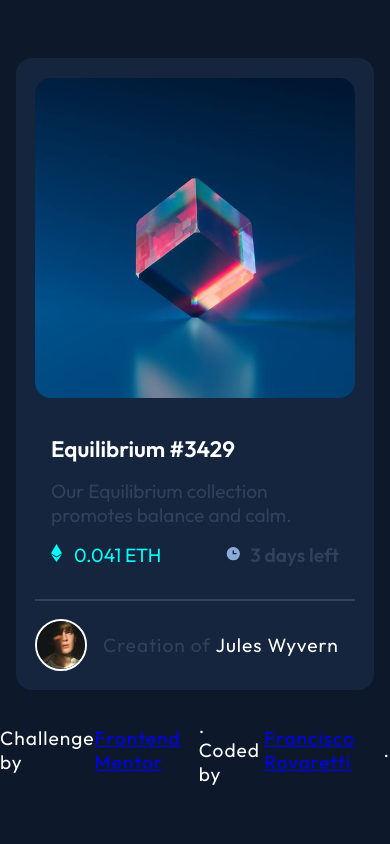
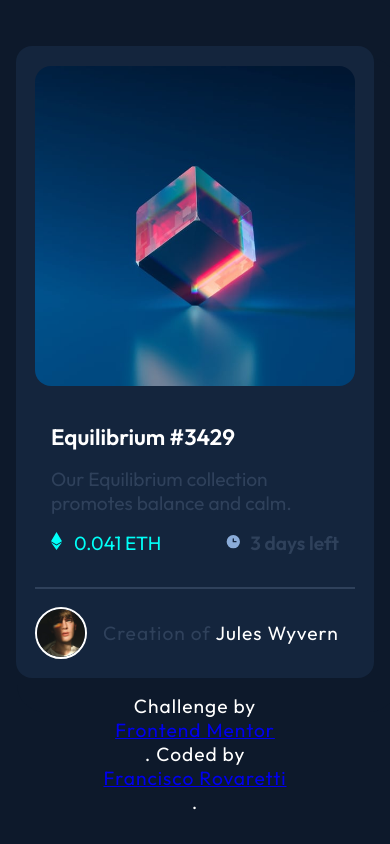
Before and after one commit to frankirova/NFT-preview-card-component, a plain HTML site: page index.html in a window 390 px wide. Drawn offline with Linux system fonts and the light colour scheme.

Commit message:
fourth commit

```diff
--- a/styles.scss
+++ b/styles.scss
@@ -98,3 +98,18 @@ footer img {
 .footer-text {
   color: var(--very-dark-blue-p);
 }
+@media (min-width: 720px) {
+  .attribution {
+    display: flex;
+    flex-direction: row;
+  }
+}
+@media (max-width: 630px) {
+  .attribution {
+    display: flex;
+    flex-direction: column;
+  }
+  .card{
+    margin: 1rem;
+  }
+}
```
Also changed, not shown: styles.css, 1 other file.
